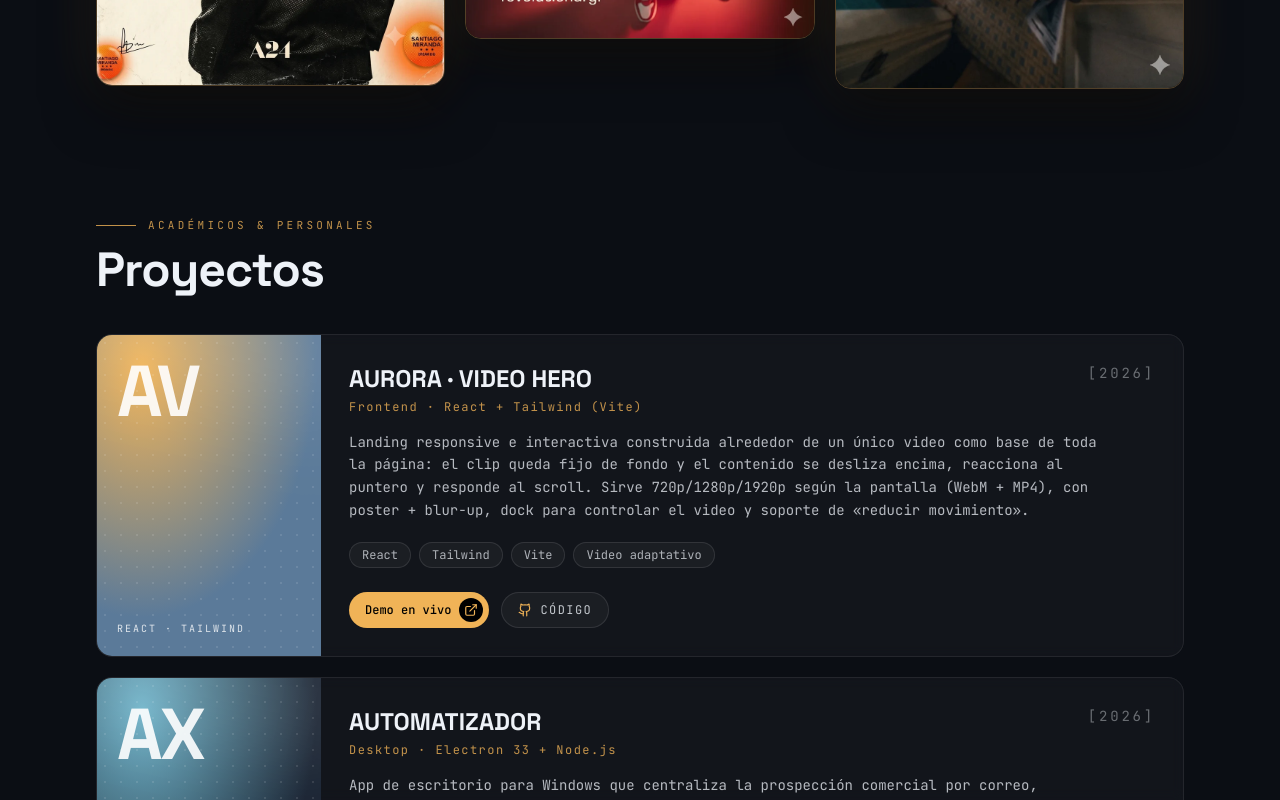
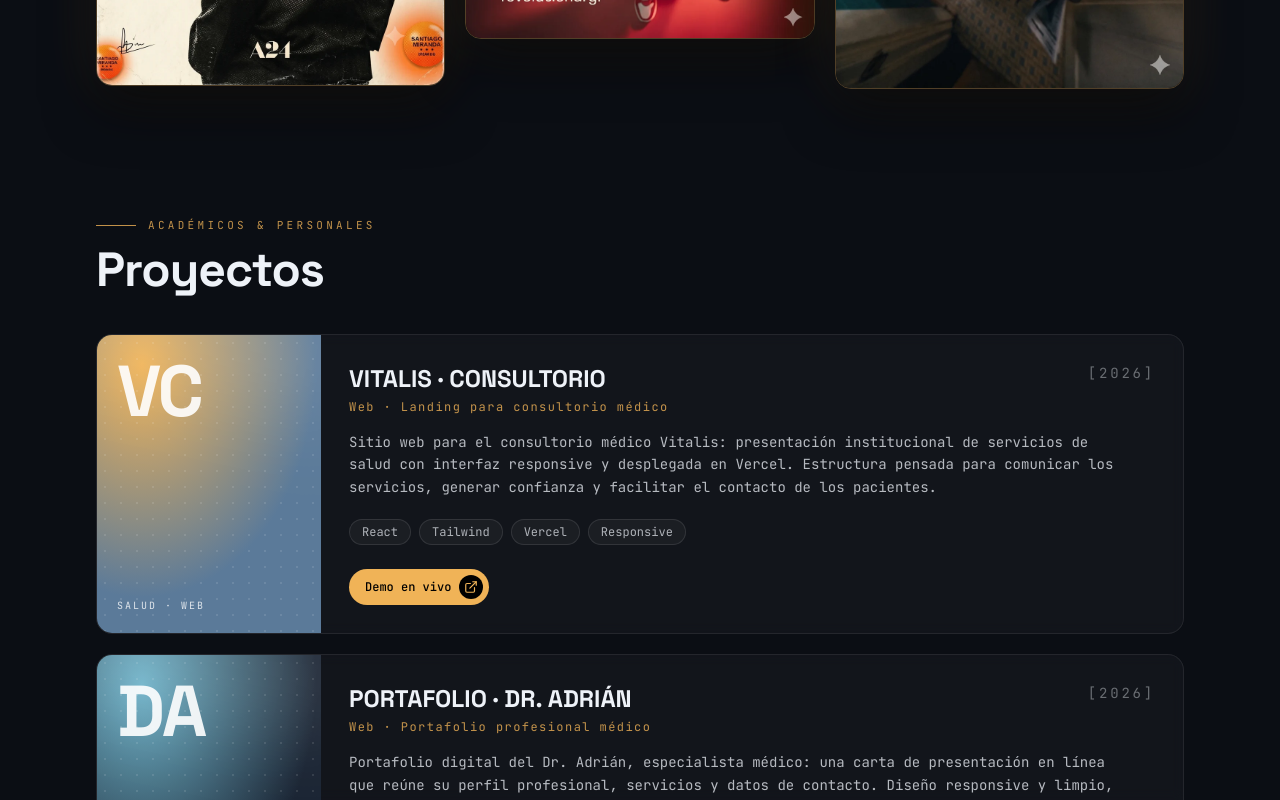
Before and after one commit to Paradoxang/Portfolio-WebApp, a React (Vite) app: page /sobre-mi in a window 1280 px wide. Shown: the part 2000-2800 px from the top of the page. Built offline with nearby package versions, Linux system fonts and the light colour scheme.

Commit message:
feat(proyectos): agrega Vitalis y Portafolio Dr. Adrian; quita 2 proyectos antiguos

```diff
--- a/src/components/ui/about.tsx
+++ b/src/components/ui/about.tsx
@@ -110,6 +110,26 @@ interface Project {
 const projects: Project[] = [
   {
     year: "2026",
+    name: "VITALIS · CONSULTORIO",
+    tag: "Web · Landing para consultorio médico",
+    desc: "Sitio web para el consultorio médico Vitalis: presentación institucional de servicios de salud con interfaz responsive y desplegada en Vercel. Estructura pensada para comunicar los servicios, generar confianza y facilitar el contacto de los pacientes.",
+    stack: ["React", "Tailwind", "Vercel", "Responsive"],
+    demo: "https://vitalis-muestreo-app.vercel.app/",
+    mark: "VC",
+    coverLabel: "SALUD · WEB",
+  },
+  {
+    year: "2026",
+    name: "PORTAFOLIO · DR. ADRIÁN",
+    tag: "Web · Portafolio profesional médico",
+    desc: "Portafolio digital del Dr. Adrián, especialista médico: una carta de presentación en línea que reúne su perfil profesional, servicios y datos de contacto. Diseño responsive y limpio, desplegado en Vercel.",
+    stack: ["React", "Tailwind", "Vercel", "Responsive"],
+    demo: "https://portfolio-doctor-app.vercel.app/",
+    mark: "DA",
+    coverLabel: "PORTAFOLIO · WEB",
+  },
+  {
+    year: "2026",
     name: "AURORA · VIDEO HERO",
     tag: "Frontend · React + Tailwind (Vite)",
     desc: "Landing responsive e interactiva construida alrededor de un único video como base de toda la página: el clip queda fijo de fondo y el contenido se desliza encima, reacciona al puntero y responde al scroll. Sirve 720p/1280p/1920p según la pantalla (WebM + MP4), con poster + blur-up, dock para controlar el video y soporte de «reducir movimiento».",
@@ -149,24 +169,6 @@ const projects: Project[] = [
     link: "https://github.com/Paradoxang/CRUDclientes",
     mark: "CC",
     coverLabel: ".NET · ANGULAR",
-  },
-  {
-    year: "2024",
-    name: "MY MOVIE PAGE",
-    tag: "Full-stack · .NET 8 + Angular 19",
-    desc: "Página web personal con API REST en .NET 8 e interfaz en Angular 19. Persistencia y consultas sobre SQL Server con modelado relacional, versionado con Git.",
-    stack: [".NET 8", "Angular 19", "SQL Server", "Git"],
-    mark: "MM",
-    coverLabel: ".NET · ANGULAR",
-  },
-  {
-    year: "2023",
-    name: "Base de datos relacional",
-    tag: "SQL Server · Modelado",
-    desc: "Diseño e implementación de una BD en SQL Server (modelo entidad-relación, normalización y consultas optimizadas), integrada con una app web con operaciones CRUD.",
-    stack: ["SQL Server", "Modelo E-R", "CRUD"],
-    mark: "DB",
-    coverLabel: "SQL SERVER",
   },
   {
     year: "2025",
```
